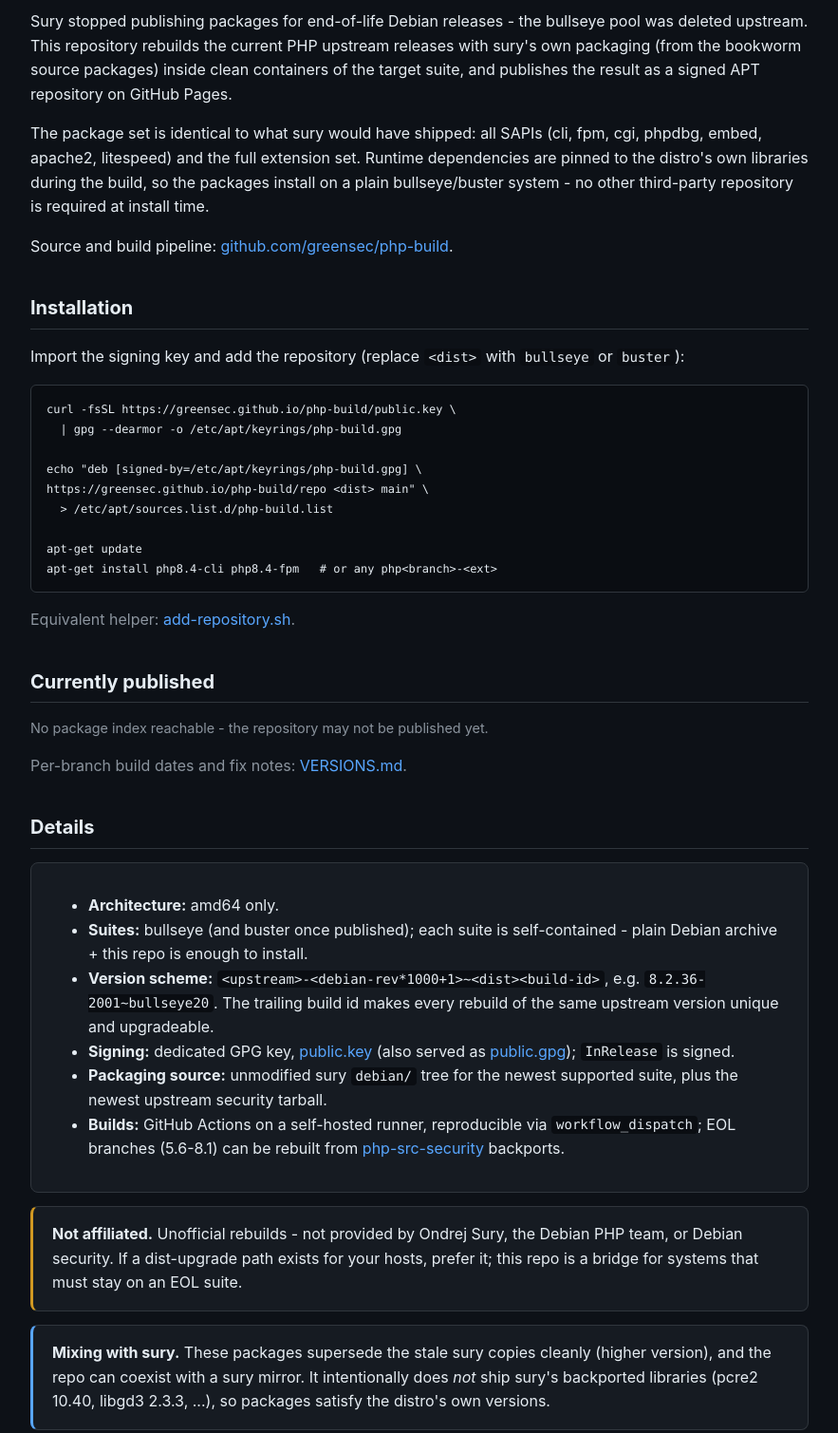
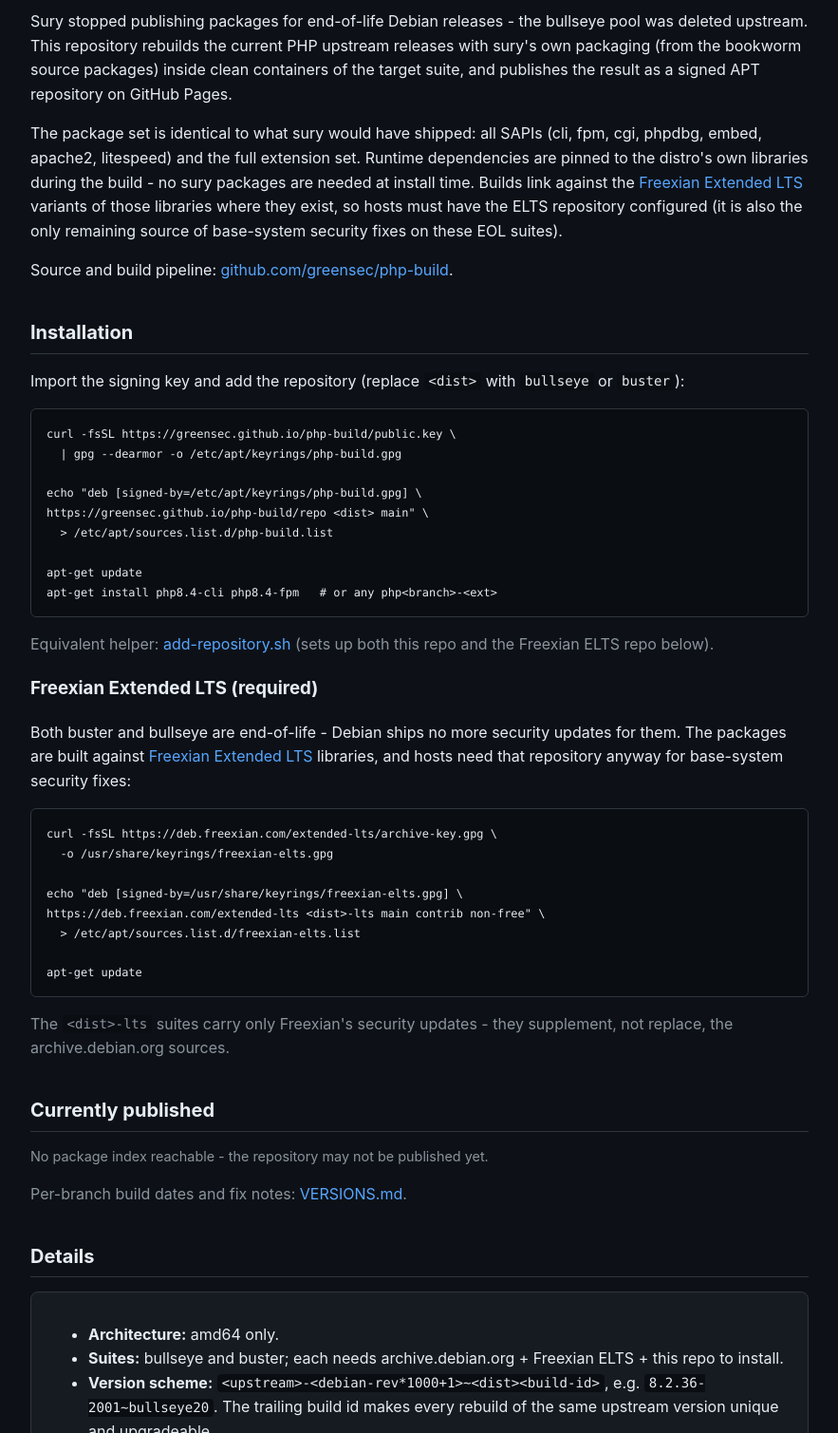
Before and after one commit to greensec/php-build, a plain HTML site: page site/index.html in a window 1280 px wide. Shown: the part 200-1709 px from the top of the page at 95% size, without its empty margins (198-1081 px from the left). Drawn offline with Linux system fonts and the light colour scheme; no server answers.

Commit message:
build + document against Freexian Extended LTS for EOL dists
- add deb.freexian.com/extended-lts <dist>-lts repo + keyring to build.sh
  and both Dockerfiles (buster-lts / bullseye-lts suites)
- pin o=Freexian at 1001 alongside o=Debian so ELTS-patched library
  variants win over the frozen archive; sury backports still lose
- add-repository.sh: support buster, install the ELTS repo alongside ours
- README + site: document that Freexian ELTS is required on these dists

```diff
--- a/site/index.html
+++ b/site/index.html
@@ -57,8 +57,10 @@
   <p>
     The package set is identical to what sury would have shipped: all SAPIs (cli, fpm, cgi, phpdbg,
     embed, apache2, litespeed) and the full extension set. Runtime dependencies are pinned to the
-    distro's own libraries during the build, so the packages install on a plain bullseye/buster
-    system - no other third-party repository is required at install time.
+    distro's own libraries during the build - no sury packages are needed at install time. Builds
+    link against the <a href="https://www.freexian.com/lts/extended/">Freexian Extended LTS</a>
+    variants of those libraries where they exist, so hosts must have the ELTS repository configured
+    (it is also the only remaining source of base-system security fixes on these EOL suites).
   </p>
   <p>
     Source and build pipeline: <a href="https://github.com/greensec/php-build">github.com/greensec/php-build</a>.
@@ -76,7 +78,28 @@ https://greensec.github.io/php-build/repo &lt;dist&gt; main" \
 apt-get update
 apt-get install php8.4-cli php8.4-fpm   # or any php&lt;branch&gt;-&lt;ext&gt;</code></pre>
   <p class="muted">
-    Equivalent helper: <a href="https://github.com/greensec/php-build/blob/main/add-repository.sh">add-repository.sh</a>.
+    Equivalent helper: <a href="https://github.com/greensec/php-build/blob/main/add-repository.sh">add-repository.sh</a>
+    (sets up both this repo and the Freexian ELTS repo below).
+  </p>
+
+  <h3>Freexian Extended LTS (required)</h3>
+  <p>
+    Both buster and bullseye are end-of-life - Debian ships no more security updates for them.
+    The packages are built against
+    <a href="https://www.freexian.com/lts/extended/">Freexian Extended LTS</a> libraries, and hosts
+    need that repository anyway for base-system security fixes:
+  </p>
+<pre><code>curl -fsSL https://deb.freexian.com/extended-lts/archive-key.gpg \
+  -o /usr/share/keyrings/freexian-elts.gpg
+
+echo "deb [signed-by=/usr/share/keyrings/freexian-elts.gpg] \
+https://deb.freexian.com/extended-lts &lt;dist&gt;-lts main contrib non-free" \
+  &gt; /etc/apt/sources.list.d/freexian-elts.list
+
+apt-get update</code></pre>
+  <p class="muted">
+    The <code>&lt;dist&gt;-lts</code> suites carry only Freexian's security updates - they supplement,
+    not replace, the archive.debian.org sources.
   </p>
 
   <h2>Currently published</h2>
@@ -90,7 +113,7 @@ apt-get install php8.4-cli php8.4-fpm   # or any php&lt;branch&gt;-&lt;ext&gt;</
   <div class="card">
     <ul>
       <li><strong>Architecture:</strong> amd64 only.</li>
-      <li><strong>Suites:</strong> bullseye (and buster once published); each suite is self-contained - plain Debian archive + this repo is enough to install.</li>
+      <li><strong>Suites:</strong> bullseye and buster; each needs archive.debian.org + Freexian ELTS + this repo to install.</li>
       <li><strong>Version scheme:</strong> <code>&lt;upstream&gt;-&lt;debian-rev*1000+1&gt;~&lt;dist&gt;&lt;build-id&gt;</code>, e.g. <code>8.2.36-2001~bullseye20</code>. The trailing build id makes every rebuild of the same upstream version unique and upgradeable.</li>
       <li><strong>Signing:</strong> dedicated GPG key, <a href="public.key">public.key</a> (also served as <a href="public.gpg">public.gpg</a>); <code>InRelease</code> is signed.</li>
       <li><strong>Packaging source:</strong> unmodified sury <code>debian/</code> tree for the newest supported suite, plus the newest upstream security tarball.</li>
```
Also changed, not shown: 5 other files.
